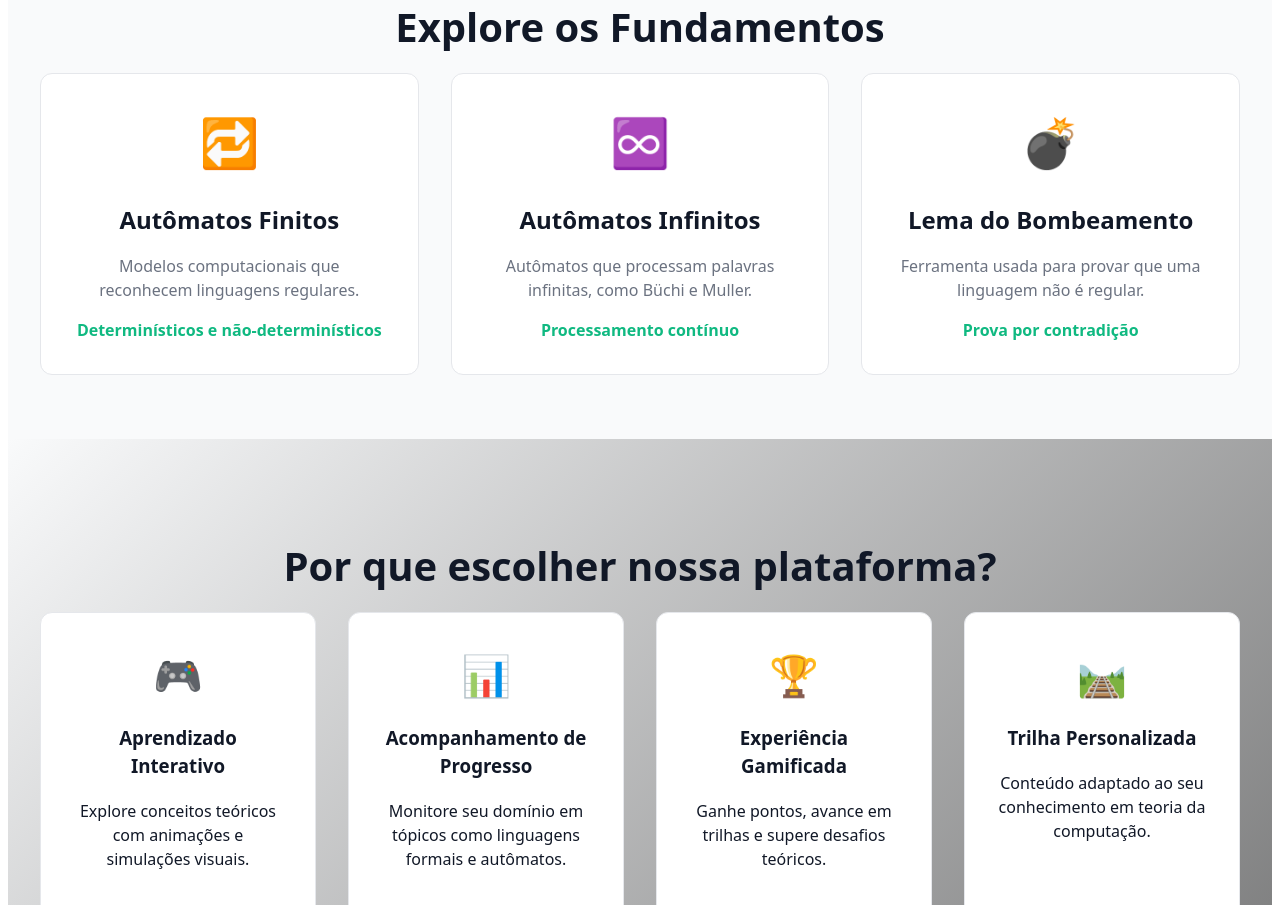
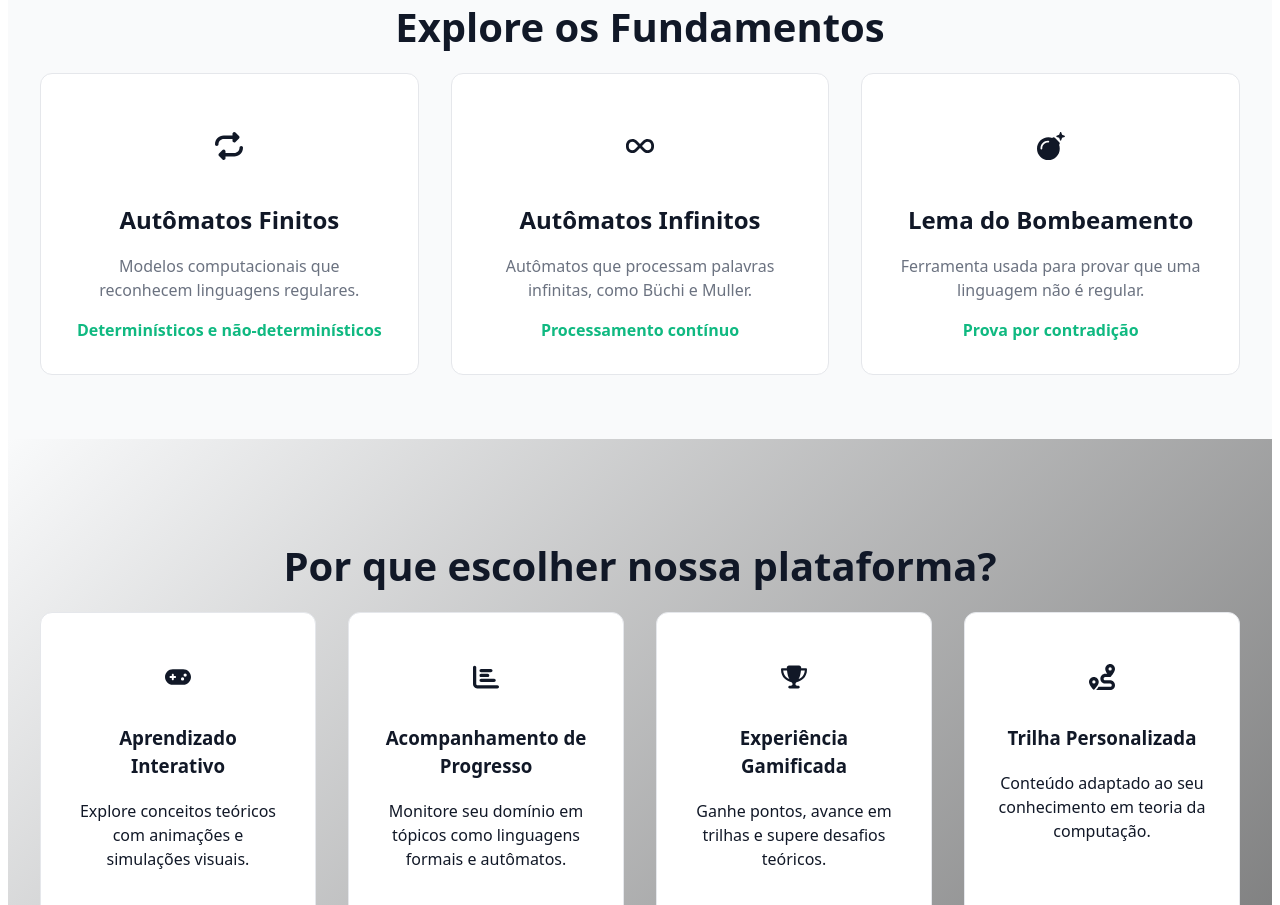
Before and after one commit to ericViana445/front-LFAQuest, a React (Vite) app: page / in a window 1280 px wide. Shown: the part 660-1565 px from the top of the page. Built offline with nearby package versions, Linux system fonts and the light colour scheme.

Commit message:
Update Index.tsx
index icones

```diff
--- a/src/pages/Index/Index.tsx
+++ b/src/pages/Index/Index.tsx
@@ -4,6 +4,17 @@ import React, { useState } from "react";
 import { useNavigate } from "react-router-dom";
 import "./index.css";
 import automatoFinal from "../../assets/automato_q5.png";
+import {
+  FaRepeat,
+  FaInfinity,
+  FaBomb,
+  FaGamepad,
+  FaChartBar,
+  FaTrophy,
+  FaRoute,
+} from "react-icons/fa6";
+
+import { MdCelebration } from "react-icons/md";
 
 interface Question {
   question: string;
@@ -192,19 +203,19 @@ const Index: React.FC = () => {
       name: "Autômatos Finitos",
       description: "Modelos computacionais que reconhecem linguagens regulares.",
       complexity: "Determinísticos e não-determinísticos",
-      icon: "🔁",
+      icon: <FaRepeat size={28} />,
     },
     {
       name: "Autômatos Infinitos",
       description: "Autômatos que processam palavras infinitas, como Büchi e Muller.",
       complexity: "Processamento contínuo",
-      icon: "♾️",
+      icon: <FaInfinity size={28} />,
     },
     {
       name: "Lema do Bombeamento",
       description: "Ferramenta usada para provar que uma linguagem não é regular.",
       complexity: "Prova por contradição",
-      icon: "💣",
+      icon: <FaBomb size={28} />,
     },
   ];
 
@@ -212,24 +223,25 @@ const Index: React.FC = () => {
     {
       title: "Aprendizado Interativo",
       description: "Explore conceitos teóricos com animações e simulações visuais.",
-      icon: "🎮",
+      icon: <FaGamepad size={26} />,
     },
     {
       title: "Acompanhamento de Progresso",
       description: "Monitore seu domínio em tópicos como linguagens formais e autômatos.",
-      icon: "📊",
+      icon: <FaChartBar size={26} />,
     },
     {
       title: "Experiência Gamificada",
       description: "Ganhe pontos, avance em trilhas e supere desafios teóricos.",
-      icon: "🏆",
+      icon: <FaTrophy size={26} />,
     },
     {
       title: "Trilha Personalizada",
       description: "Conteúdo adaptado ao seu conhecimento em teoria da computação.",
-      icon: "🛤️",
+      icon: <FaRoute size={26} />,
     },
   ];
+
 
   return (
     <div className="index-container">
@@ -416,7 +428,10 @@ const Index: React.FC = () => {
             {/* FINAL */}
             {step === "done" && (
               <div className="diagnostic-finish">
-                <h2>🎉 Questionário concluído!</h2>
+                <h2 className="flex items-center justify-center gap-2">
+                  <MdCelebration size={26} /> Questionário concluído!
+                </h2>
+
                 <p>
                   Você acertou <strong>{score}</strong> de{" "}
                   <strong>{questions.length}</strong> perguntas.
```
